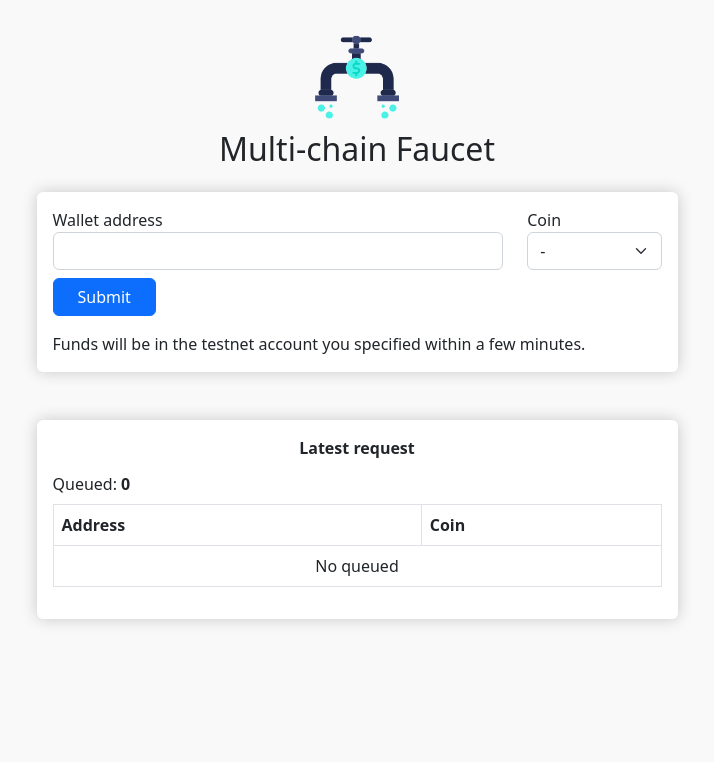
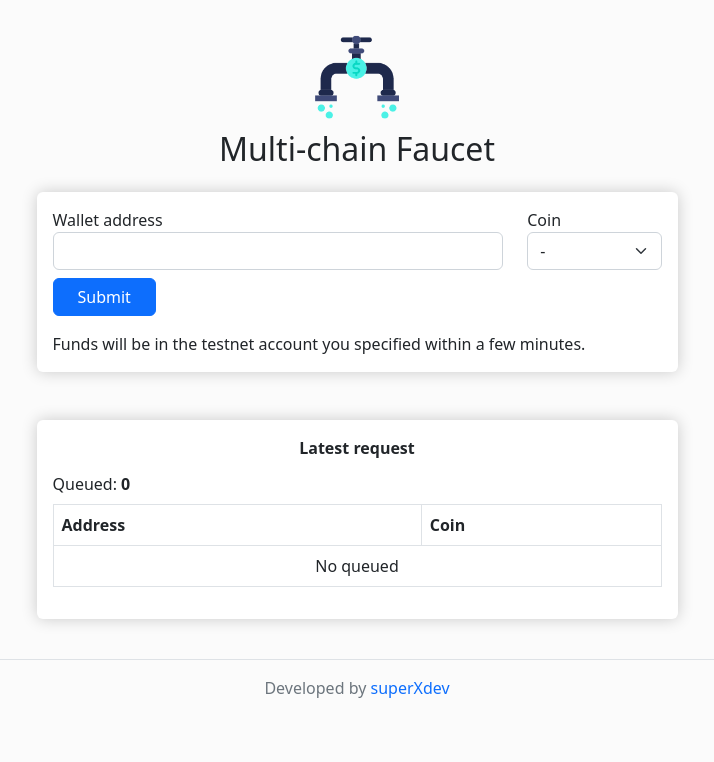
Before and after one commit to superXdev/multichain-faucet, a Node server app: page / in a window 1280 px wide. Shown: the top 762 px of the page, without its empty margins (283-997 px from the left). Run offline with Node 20, Linux system fonts and the light colour scheme; data that the repository does not hold is empty; some libraries are stand-ins or nearby versions.

Commit message:
Add footer on page

```diff
--- a/views/index.ejs
+++ b/views/index.ejs
@@ -7,7 +7,7 @@
 	<link rel="icon" href="favicon.png">
 	<link href="https://cdn.jsdelivr.net/npm/bootstrap@5.2.0/dist/css/bootstrap.min.css" rel="stylesheet" integrity="sha384-gH2yIJqKdNHPEq0n4Mqa/HGKIhSkIHeL5AyhkYV8i59U5AR6csBvApHHNl/vI1Bx" crossorigin="anonymous">
 </head>
-<body style="background-color: #f9f9f9;">
+<body style="background-color: #fbfbfb;">
 	<div class="container py-4">
 		<div class="row justify-content-md-center">
 			<img src="faucet.png" style="width: 110px; margin: 10px auto;">
@@ -94,6 +94,14 @@
 		</div>
 	</div>
 
+	<footer class="my-3">
+    <ul class="nav justify-content-center border-bottom mb-3">
+    </ul>
+    <p class="text-center text-muted">
+    	Developed by <a href="https://github.com/superXdev" class="text-decoration-none">superXdev</a>
+    </p>
+  </footer>
+
 	<script src="https://cdn.jsdelivr.net/npm/bootstrap@5.2.0/dist/js/bootstrap.bundle.min.js" integrity="sha384-A3rJD856KowSb7dwlZdYEkO39Gagi7vIsF0jrRAoQmDKKtQBHUuLZ9AsSv4jD4Xa" crossorigin="anonymous"></script>
 </body>
 </html>
```
